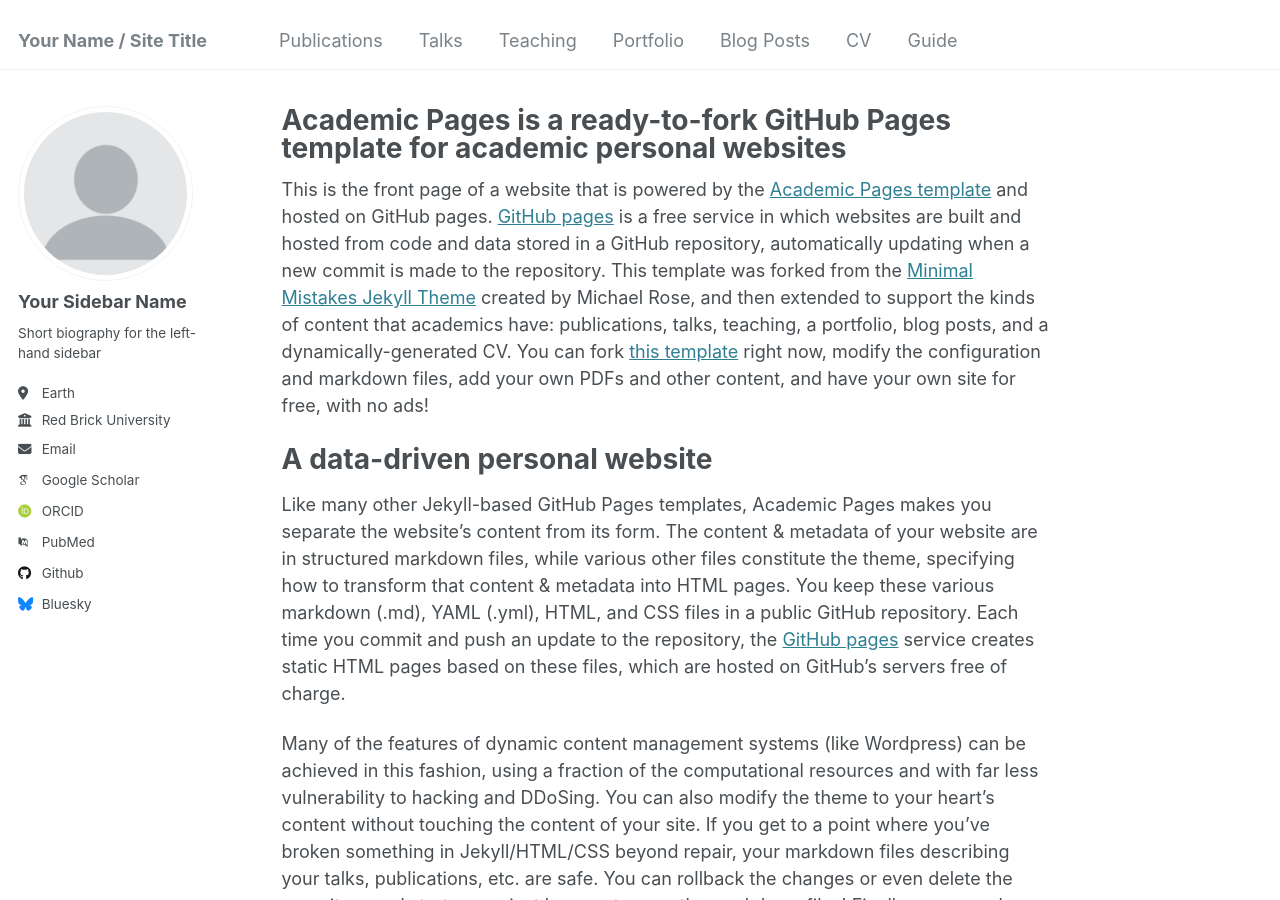
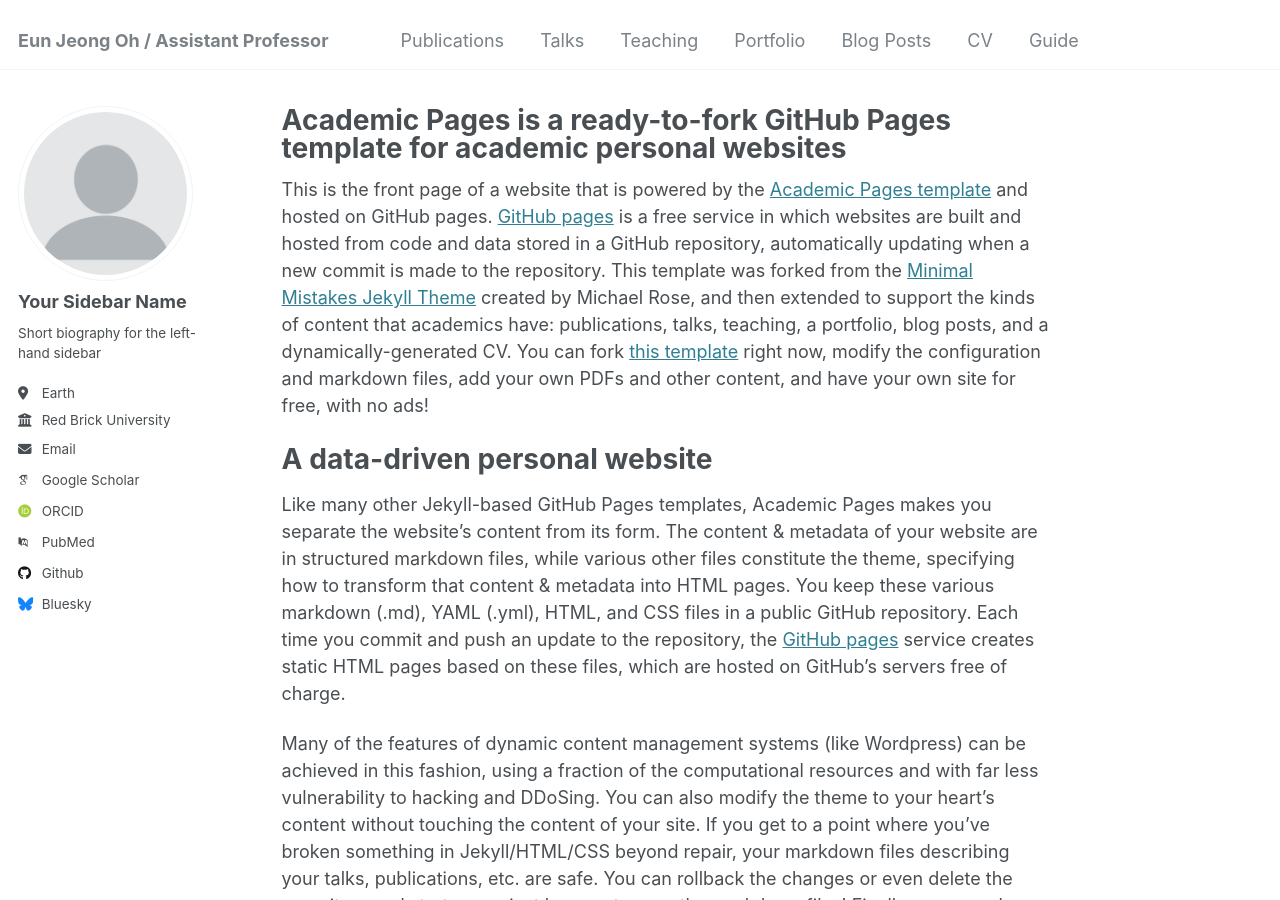
Before and after one commit to oheunj/oheunj.github.io, a Jekyll site: the page built from _pages/about.md, in a window 1280 px wide and 900 px high. Built offline with Jekyll 4.4.1, drawn with Linux system fonts in a browser that asks for light colours; some web fonts are replaced.

Commit message:
Update _config.yml

```diff
--- a/_config.yml
+++ b/_config.yml
@@ -8,7 +8,7 @@
 
 # Basic Site Settings
 locale                   : "en-US"
-title                    : "Your Name / Site Title"
+title                    : "Eun Jeong Oh / Assistant Professor"
 title_separator          : "-"
 name                     : &name "Your Name"
 description              : &description "personal description"
```
